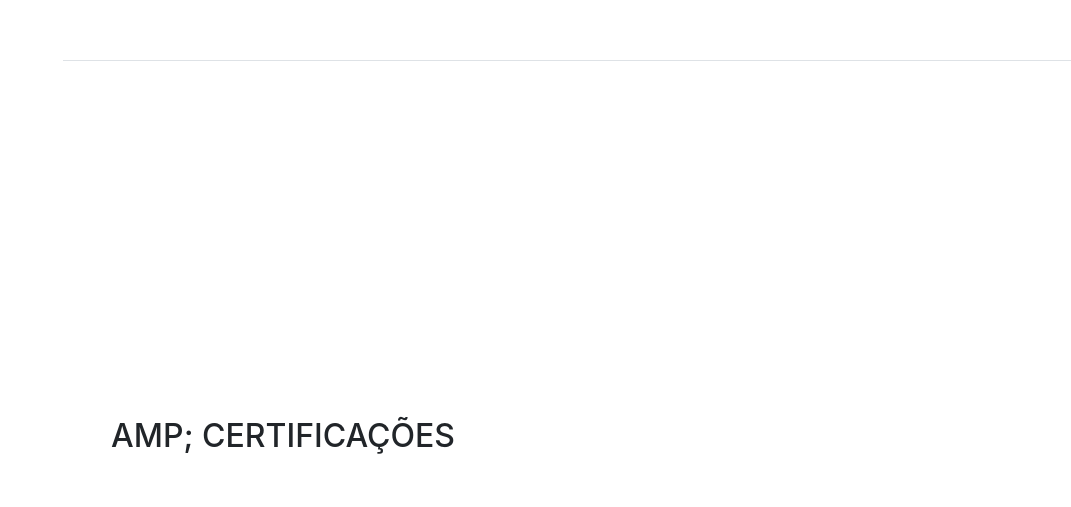
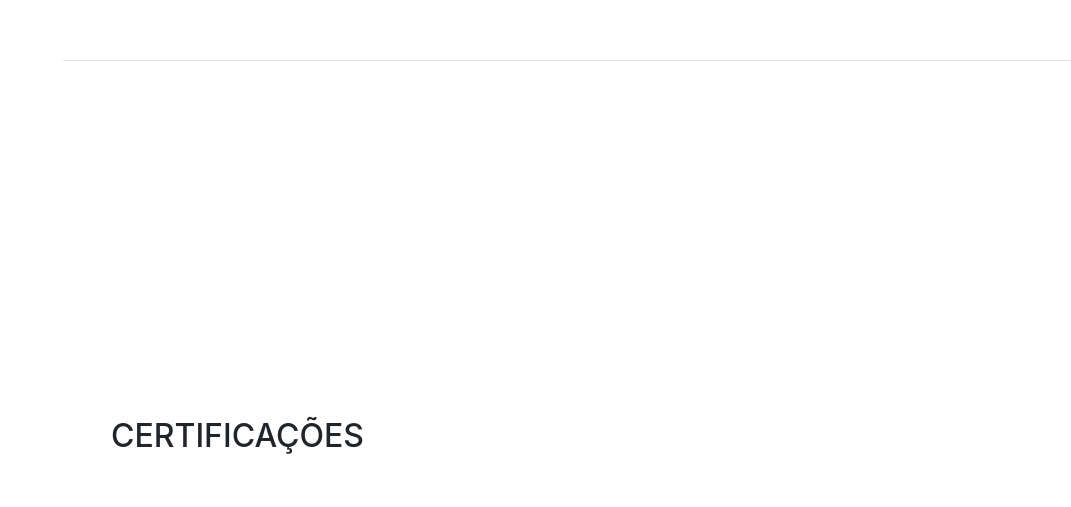
Before and after one commit to paulodefreitascuiaba/inicio, a website with bundled scripts: page index.html in a window 1280 px wide. Shown: the part 3939-4446 px from the top of the page, without its empty margins (209-1280 px from the left). Built offline with nearby package versions, Linux system fonts and the light colour scheme; a web font is replaced by a local one.

Commit message:
Update index.html

```diff
--- a/index.html
+++ b/index.html
@@ -260,7 +260,7 @@
 
       <section class="resume-section p-3 p-lg-5 d-flex flex-column" id="awards">
         <div class="my-auto">
-          <h2 class="mb-5"> amp; Certificações</h2>
+          <h2 class="mb-5">Certificações</h2>
           <!--<ul class="fa-ul mb-0">
             <li>
               <i class="fa-li fa fa-trophy text-warning"></i>
```
